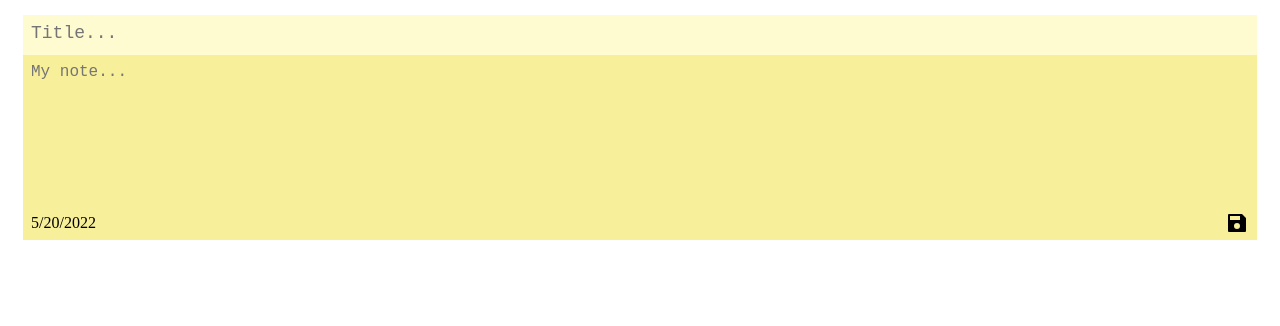
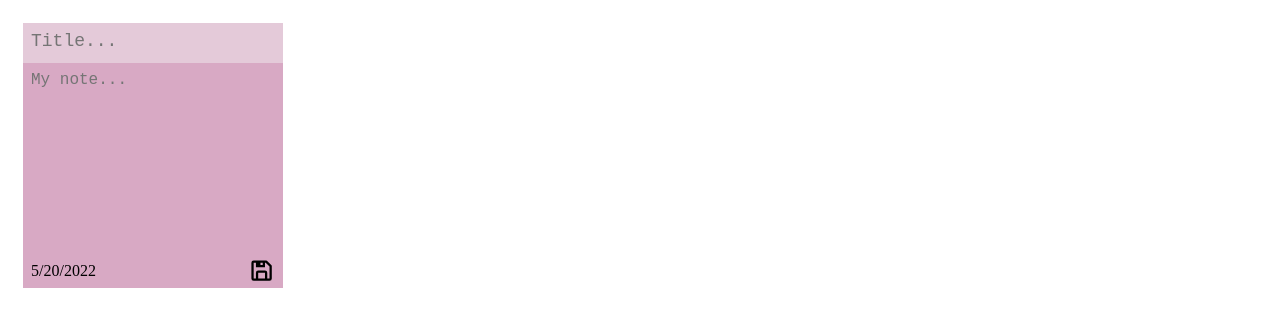
Before and after one commit to lavilladaa/Post-it-App, a React (Create React App) app: page / in a window 1280 px wide. Shown: the top 326 px of the page. Built offline with nearby package versions, Linux system fonts and the light colour scheme.

Commit message:
Save button config and scroll bar styling

```diff
--- a/src/App.js
+++ b/src/App.js
@@ -1,5 +1,6 @@
 import Notes from './components/Notes'
 const App =()=>{
+
   return (
     <Notes/>
   )
--- a/src/components/NewPostit.js
+++ b/src/components/NewPostit.js
@@ -1,21 +1,34 @@
 import React from "react";
-import { RiSave2Fill } from 'react-icons/ri';
+// import { RiSave2Fill } from 'react-icons/ri';
+import{BiSave} from "react-icons/bi";
+
 import {useState} from "react"
+// import  Postit from "./Postit"
 
- const NewPostit =()=>{
+ const NewPostit =({newNote})=>{
 
     const current_date=new Date();
 
-    const [note,setNote]=useState('');
+    const [text,setText]=useState("");
+
     // To take te text in the note:
     const noteInfo=(event)=>{
-        setNote(event.target.value);
+        setText(event.target.value);
+
     }
 
     // To update the new note
-    const saveNote=()=>{
+    const saveNote=(event)=>{
+        // to prevent save a note in blank even if the user type spaces
+         if (text.trim() !== ""){
+        event.preventDefault();
+        newNote(text);
+        // to reset the note
+        setText("");
+        }
 
     }
+
 
 
     return (
@@ -26,17 +39,18 @@ import {useState} from "react"
             <textarea
             className="note-text"
             placeholder="My note..."
-            maxlength="250"
+            maxLength="230"
             onChange={noteInfo}
-            value={note}
+            // to associate the state value
+            value={text}
             >
             </textarea>
 
             <footer className="note-footer">
                 <p id="date">{current_date.toLocaleDateString()}</p>
-                <RiSave2Fill
+                <BiSave
                 id="save-button"
-                size="1.5em"
+                size="1.7em"
                 onMouseOver={({target})=>target.style.color="#535354"}
                 onMouseOut={({target})=>target.style.color="#7f7f81"}
                 onClick={saveNote}
--- a/src/components/Notes.js
+++ b/src/components/Notes.js
@@ -1,10 +1,26 @@
 // import Postit from './Postit'
+import React from "react"
+import {useState} from "react"
 import NewPostit from "./NewPostit"
+import Postit from "./Postit"
+
 
 const Notes=()=>{
-    return <container className="Notes">
-    <NewPostit/>
-    </container>
+
+    const [notesList,setNotesList] =useState([]);
+
+    const newNote=(note)=>{
+        setNotesList([...notesList,note])
+    }
+
+    return (
+    <div className="Notes">
+    <NewPostit newNote={newNote}/>
+
+    {/* to render all the notes created */}
+    {notesList.map(element => <Postit note={element}/>)}
+    </div>
+    )
 };
 
 export default Notes;
--- a/src/components/Postit.js
+++ b/src/components/Postit.js
@@ -1,7 +1,7 @@
 import React from "react";
 import { RiDeleteBin5Line } from 'react-icons/ri';
 
-const Postit=()=>{
+const Postit=({note})=>{
 
     const current_date=new Date();
     return (
@@ -9,6 +9,16 @@ const Postit=()=>{
 
 
             <textarea  className="note-title" placeholder="Title..." maxlength="40"></textarea>
+
+            <textarea
+            className="note-text"
+            placeholder="My note..."
+            maxlength="150"
+            // to place the text from the newPostit component
+            value={note}
+            >
+
+            </textarea>
 
             <footer className="note-footer">
                 <p id="date">{current_date.toLocaleDateString()}</p>
--- a/src/index.css
+++ b/src/index.css
@@ -13,9 +13,9 @@
 } */
 
 .postit {
-  background-color: #F7EF99;
+  background-color: #D8A9C4;
   margin:15px;
-  min-height: 200px;
+  min-height: 260px;
   padding: 0rem;
  	display: flex;
 	flex-direction: column;
@@ -32,7 +32,7 @@
   /* To take the padding into account
   and use width=100%  */
   box-sizing: border-box;
-  background-color: #FFFBD1;
+  background-color: #E4CAD9;
   font-size: 18px;
   padding: 0.5rem;
   margin: 0;
@@ -49,9 +49,11 @@
 
 .note-text {
   box-sizing: border-box;
-  background-color: #F7EF99;
+  background-color: #D8A9C4;
+  /* background-color: #aab4bc; */
   font-size: 16px;
   padding: 0.5rem;
+  padding-bottom: 0;
   margin: 0;
   display: flex;
 	flex-direction: column;
@@ -61,9 +63,41 @@
   /* To fit the textarea according
    to the container width */
   width: 100%;
-  height: 150px;
+  height: 190px;
+  text-align: justify;
+  /* to have the cursor in the scroll bar */
+  cursor:auto;
+}
+
+/* To style the scroll bar */
+
+/* to make the other properties in the scroll bar work
+it is necessary to define first this*/
+::-webkit-scrollbar{
+  width:18px;
 
 }
+
+::-webkit-scrollbar-track{
+  background:#d8d8dc;
+  /* border:  0.01em #020202 solid; */
+
+}
+
+::-webkit-scrollbar-thumb{
+  background-color: #bebec0;
+  /* padding:0.5em; */
+  border:  0.2em #d8d8dc solid;
+  border-radius: 0.5em;
+
+}
+
+::-webkit-scrollbar-thumb:hover{
+  background: #b5b5b6;
+
+
+}
+
 
 .note-footer {
   display: flex;
@@ -86,3 +120,11 @@
   cursor:pointer;
   /* background-color: #7f7f81 */
 }
+
+.Notes{
+  display:grid;
+  grid-gap:0em;
+  /* to see 4 notes in the full size screen in each row */
+  grid-template-columns:repeat(4, 290px);
+
+}
```
